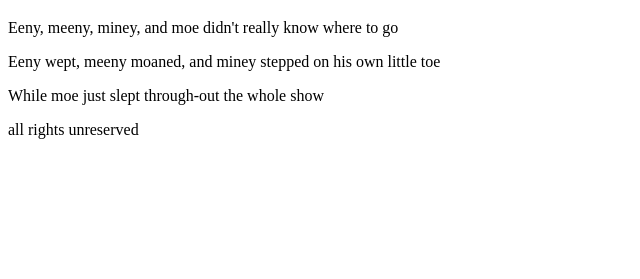
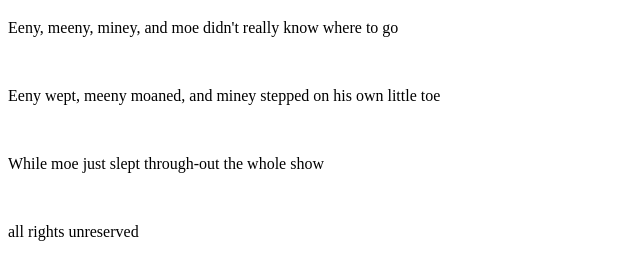
Before and after one commit to vagnqvistgaard/github-intro-master, a plain HTML site: page opgave/index.html in a window 1280 px wide. Shown: the part 149-428 px from the top of the page, without its empty margins (0-640 px from the left). Drawn offline with Linux system fonts and the light colour scheme.

Commit message:
index finishing

```diff
--- a/opgave/index.html
+++ b/opgave/index.html
@@ -24,9 +24,9 @@
     <main class="Main">
         <h1 class="Main__h1">Eeny, Meeny, Miney, Moe</h1>
         <section class="Main__text">
-            <p>Eeny, meeny, miney, and moe didn't really know where to go</p>
-            <p>Eeny wept, meeny moaned, and miney stepped on his own little toe</p>
-            <p>While moe just slept through-out the whole show</p>
+            <p>Eeny, meeny, miney, and moe didn't really know where to go</p><br>
+            <p>Eeny wept, meeny moaned, and miney stepped on his own little toe</p><br>
+            <p>While moe just slept through-out the whole show</p><br>
         </section>
     </main>
     <footer>
```
